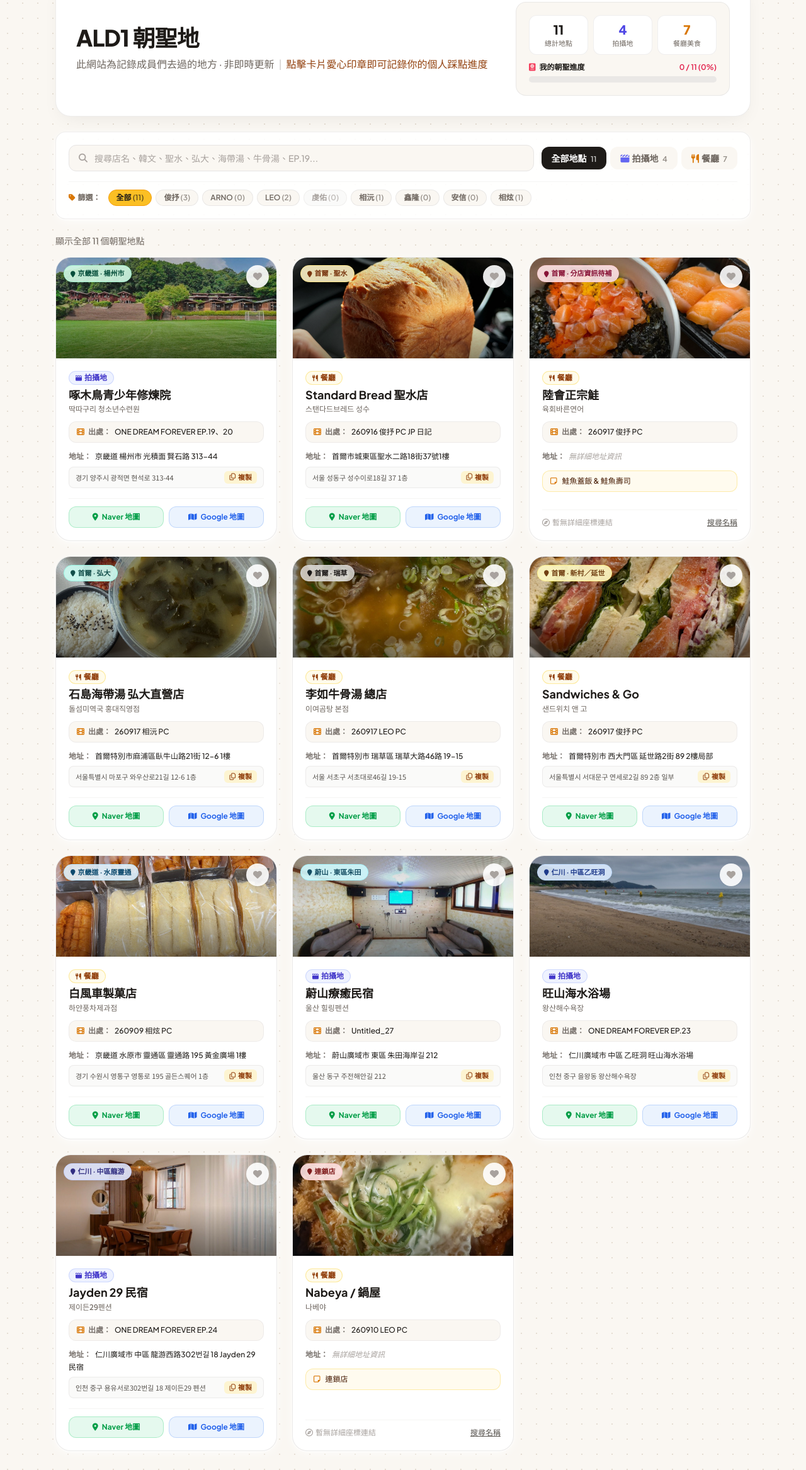
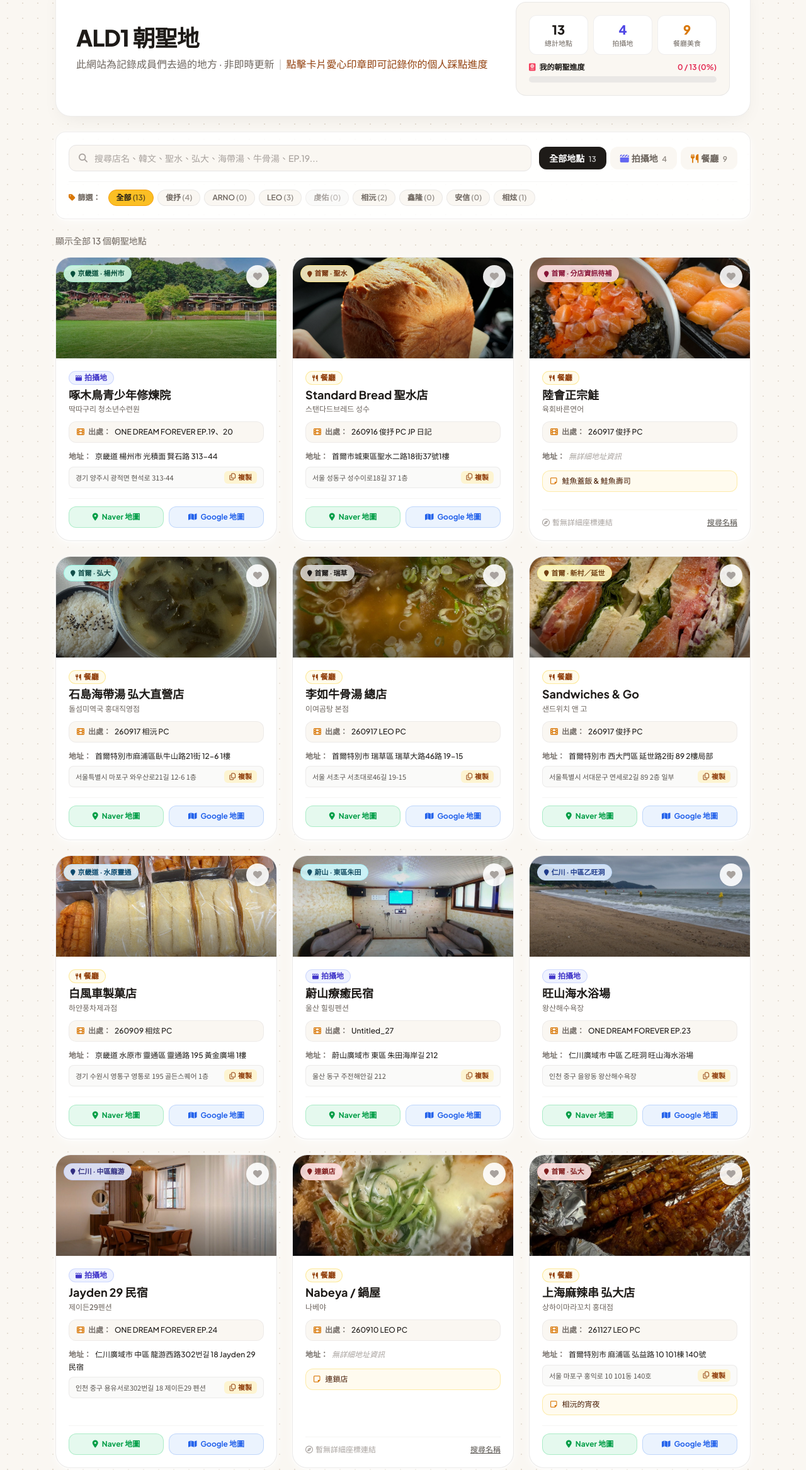
Before and after one commit to ald1a1mem/ald1-place, a plain HTML site: page index.html in a window 1280 px wide. Shown: the part 127-2461 px from the top of the page at 63% size. Drawn offline with nearby package versions, Linux system fonts and the light colour scheme.

Commit message:
Add files via upload

```diff
--- a/index.html
+++ b/index.html
@@ -489,7 +489,46 @@
         badgeBg: "bg-red-100/90 text-red-900 border-red-200",
         naverUrl: "https://map.naver.com/p/search/나베야",
         googleUrl: "https://www.google.com/maps/search/?api=1&query=나베야"
-      }
+      },
+      {
+        id: 12,
+        image: "12.jpg",
+        zhName: "上海麻辣串 弘大店",
+        koName: "상하이마라꼬치 홍대점",
+        category: "餐廳",
+        region: "首爾 · 弘大",
+        members: ["LEO", "相沅"],
+        source: "261127 LEO PC",
+        zhAddress: "首爾特別市 麻浦區 弘益路 10 101棟 140號",
+        koAddress: "서울 마포구 홍익로 10 101동 140호",
+        note: "相沅的宵夜",
+        icon: "fa-fire-burner",
+        gradient: "from-red-500/20 via-orange-300/15 to-amber-200/25",
+        accentColor: "text-red-900",
+        badgeBg: "bg-red-100/90 text-red-900 border-red-200",
+        naverUrl: "https://map.naver.com/p/search/서울%20마포구%20홍익로%2010",
+        googleUrl: "https://www.google.com/maps/search/?api=1&query=서울+마포구+홍익로+10"
+      },
+      {
+        id: 13,
+        image: "13.jpg",
+        zhName: "Weekly Bagel 弘大店",
+        koName: "위클리베이글 홍대점",
+        category: "餐廳",
+        region: "首爾 · 弘大",
+        members: ["俊抒"],
+        source: "261125 俊抒 PC",
+        zhAddress: "首爾特別市 麻浦區 弘益路 10 101棟 地下1樓 B111號",
+        koAddress: "서울 마포구 홍익로 10 101동 지층 B111호",
+        note: "生鮭魚貝果三明治 全麥貝果",
+        icon: "fa-bread-slice",
+        gradient: "from-amber-500/20 via-orange-300/15 to-yellow-200/25",
+        accentColor: "text-amber-800",
+        badgeBg: "bg-amber-100/90 text-amber-900 border-amber-200",
+        naverUrl: "https://map.naver.com/p/search/서울%20마포구%20홍익로%2010",
+        googleUrl: "https://www.google.com/maps/search/?api=1&query=서울+마포구+홍익로+10"
+      },
+
     ];
 
     const STORAGE_KEY = "ald1_place_visited_ids_v1";
```
Also changed, not shown: 12.jpg (added), 13.jpg (added).
